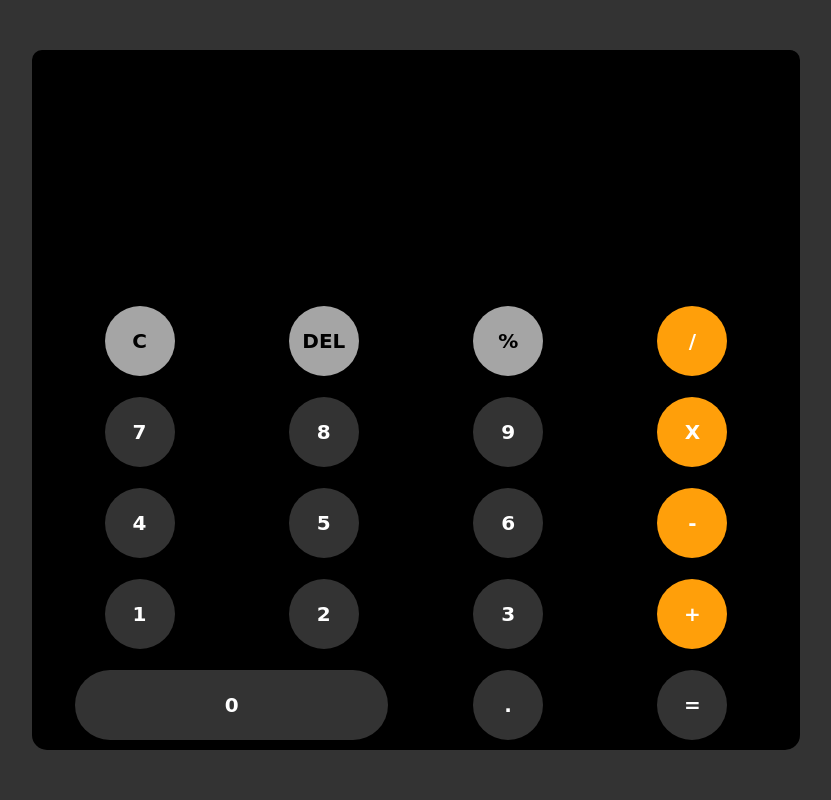
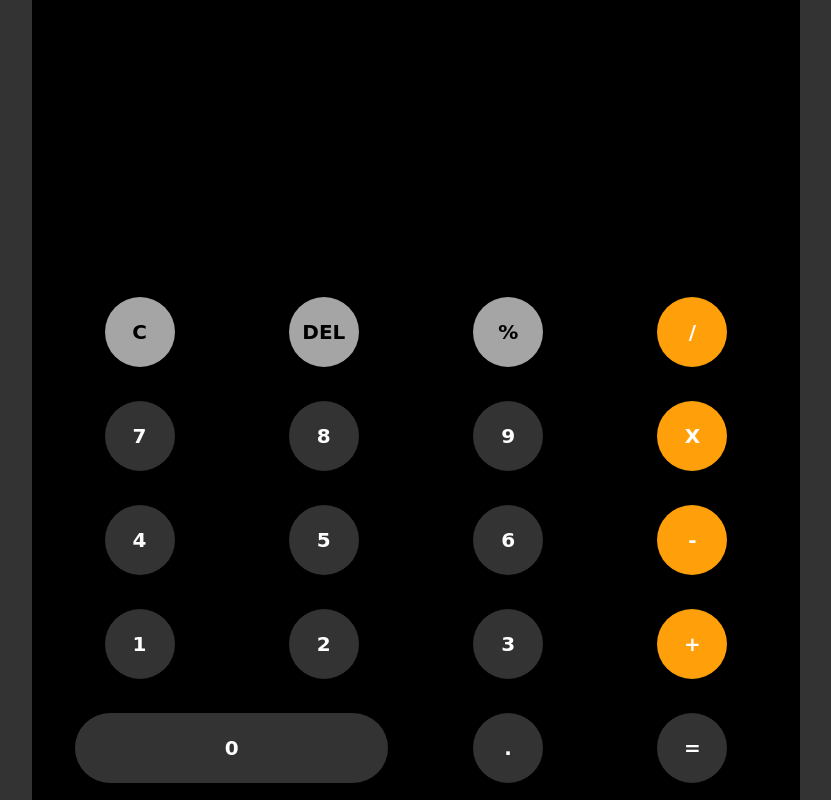
Before and after one commit to Asquare012/ios-calculator, a plain HTML site: page index.html in a window 1280 px wide. Shown: the whole page, without its empty margins (224-1055 px from the left). Drawn offline with Linux system fonts and the light colour scheme.

Commit message:
Update index.css

```diff
--- a/index.css
+++ b/index.css
@@ -14,10 +14,9 @@ body {
 }
 
 #container {
-  width: 80%;
-  height: 700px;
+  width: 100%;
+  height: 100vh;
   background-color: #000000;
-  border-radius: 15px;
 }
 #container form {
   height: 100%;
@@ -36,7 +35,6 @@ body {
   background-color: #000000;
   text-align: right;
   padding-right: 5%;
-  border-radius: 10px 10px 0 0;
 }
 #container form #display #digits {
   font-size: 35px;
```
